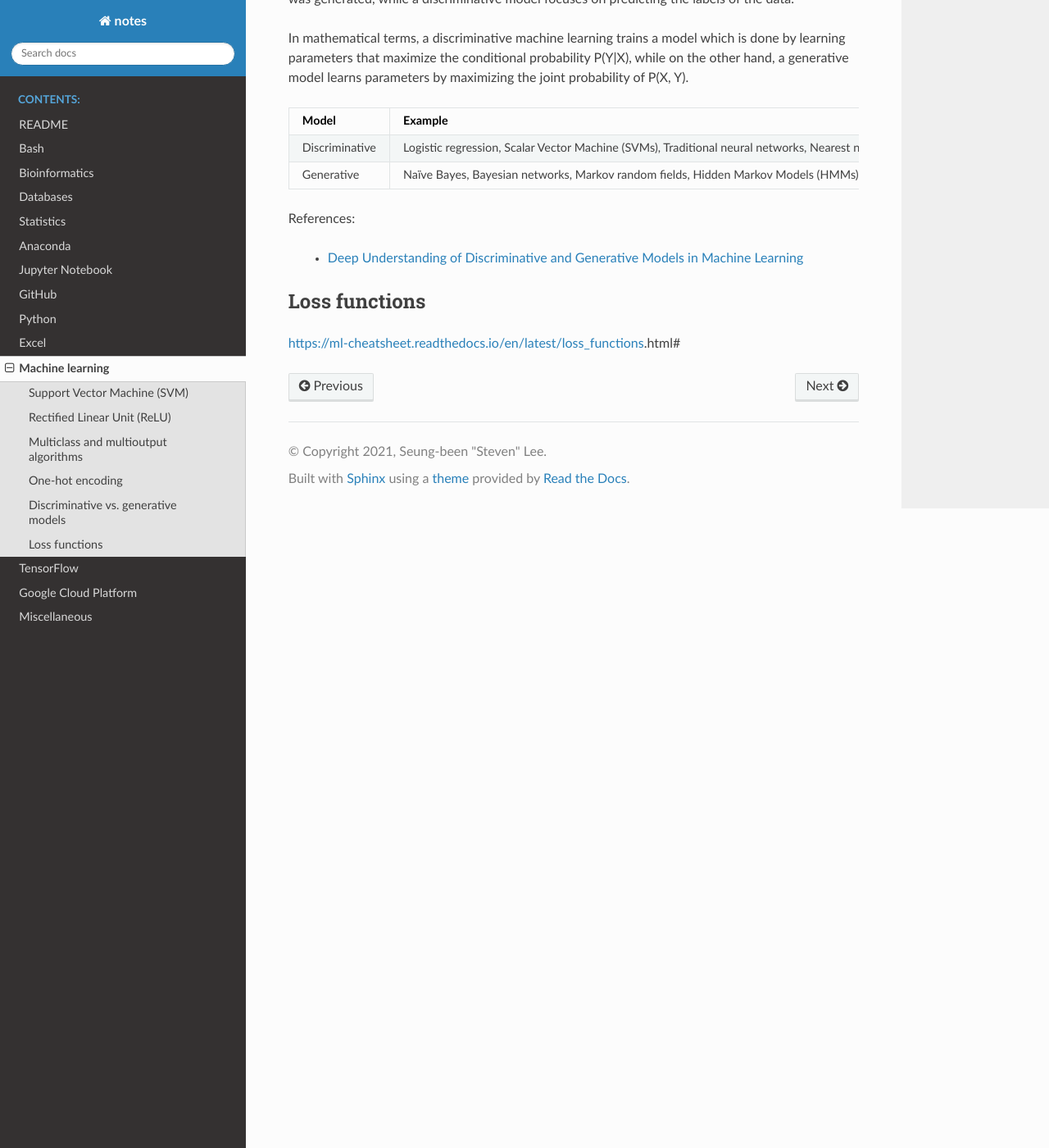
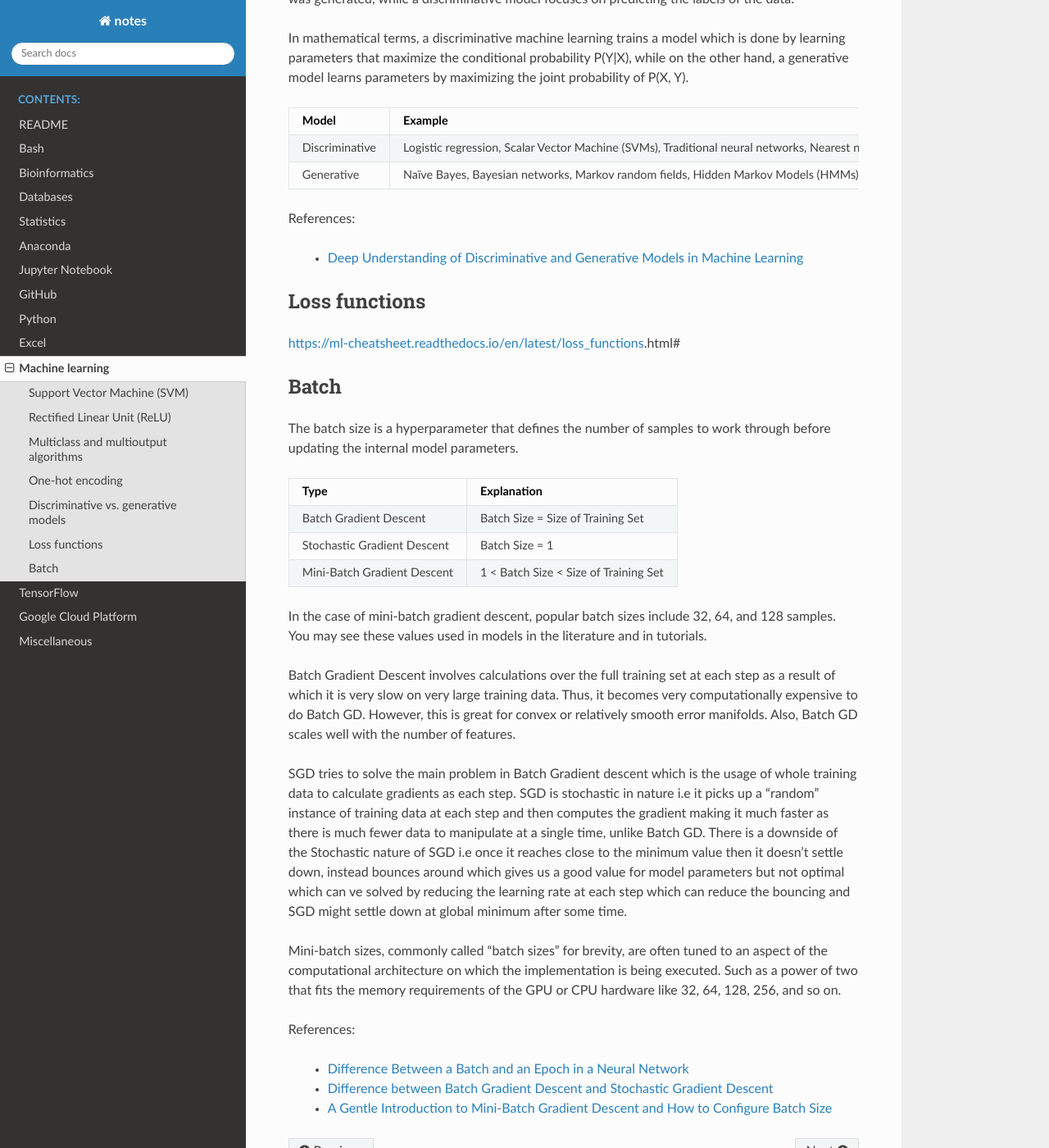
Before and after one commit to sbslee/notes, a Sphinx documentation site: the page built from docs/machine_learning.rst, in a window 1280 px wide and 1400 px high, scrolled down 2243 px. Shown: the whole window at 82% size. Built offline with Sphinx 7.4.7 and the Read the Docs theme 2.0.0, drawn with Linux system fonts in a browser that asks for light colours.

Commit message:
Update docs

```diff
--- a/docs/machine_learning.rst
+++ b/docs/machine_learning.rst
@@ -84,3 +84,34 @@ Loss functions
 ==============
 
 https://ml-cheatsheet.readthedocs.io/en/latest/loss_functions.html#
+
+Batch
+=====
+
+The batch size is a hyperparameter that defines the number of samples to work through before updating the internal model parameters.
+
+.. list-table::
+   :header-rows: 1
+
+   * - Type
+     - Explanation
+   * - Batch Gradient Descent
+     - Batch Size = Size of Training Set
+   * - Stochastic Gradient Descent
+     - Batch Size = 1
+   * - Mini-Batch Gradient Descent
+     - 1 < Batch Size < Size of Training Set
+
+In the case of mini-batch gradient descent, popular batch sizes include 32, 64, and 128 samples. You may see these values used in models in the literature and in tutorials.
+
+Batch Gradient Descent involves calculations over the full training set at each step as a result of which it is very slow on very large training data. Thus, it becomes very computationally expensive to do Batch GD. However, this is great for convex or relatively smooth error manifolds. Also, Batch GD scales well with the number of features.
+
+SGD tries to solve the main problem in Batch Gradient descent which is the usage of whole training data to calculate gradients as each step. SGD is stochastic in nature i.e it picks up a “random” instance of training data at each step and then computes the gradient making it much faster as there is much fewer data to manipulate at a single time, unlike Batch GD. There is a downside of the Stochastic nature of SGD i.e once it reaches close to the minimum value then it doesn’t settle down, instead bounces around which gives us a good value for model parameters but not optimal which can ve solved by reducing the learning rate at each step which can reduce the bouncing and SGD might settle down at global minimum after some time.
+
+Mini-batch sizes, commonly called “batch sizes” for brevity, are often tuned to an aspect of the computational architecture on which the implementation is being executed. Such as a power of two that fits the memory requirements of the GPU or CPU hardware like 32, 64, 128, 256, and so on.
+
+References:
+
+  - `Difference Between a Batch and an Epoch in a Neural Network <https://machinelearningmastery.com/difference-between-a-batch-and-an-epoch/>`__
+  - `Difference between Batch Gradient Descent and Stochastic Gradient Descent <https://www.geeksforgeeks.org/difference-between-batch-gradient-descent-and-stochastic-gradient-descent/>`__
+  - `A Gentle Introduction to Mini-Batch Gradient Descent and How to Configure Batch Size <https://machinelearningmastery.com/gentle-introduction-mini-batch-gradient-descent-configure-batch-size/>`__
```
